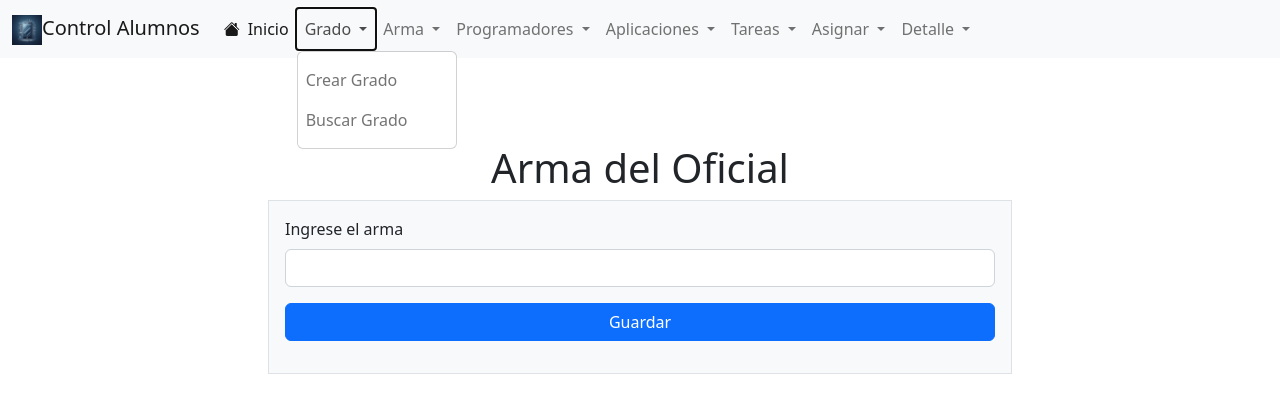
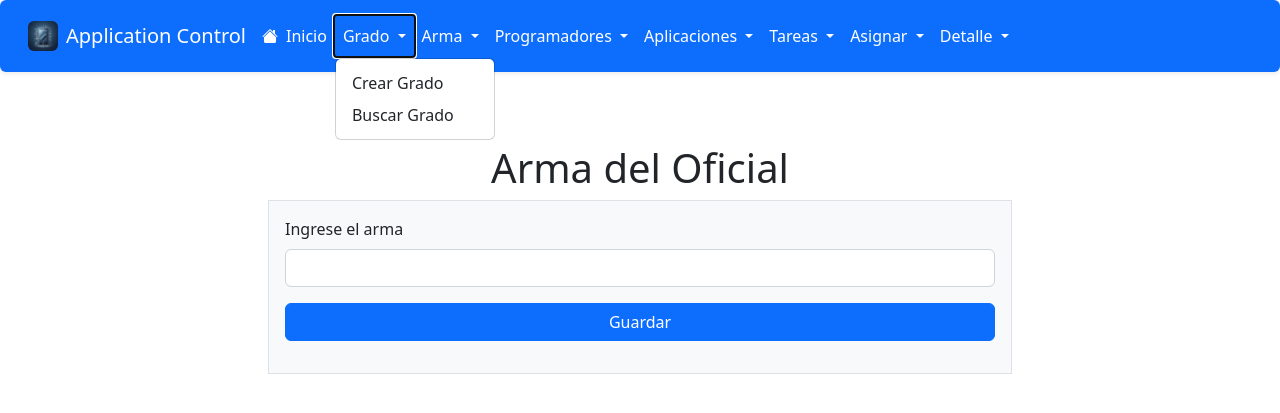
Before and after one commit to joseromaldo/forma_D, a PHP site: page /armas/index.php in a window 1280 px wide, after a click on "Grado". Shown: the top 413 px of the page. Run offline with PHP 8.4, Linux system fonts and the light colour scheme.

Commit message:
Modificación de Navbar, creación de la página principal Home y se agrega nueva imagen para dicha página

```diff
--- a/vistas/templates/navbar.php
+++ b/vistas/templates/navbar.php
@@ -1,106 +1,78 @@
-<nav class="navbar fixed-top navbar-expand-lg bg-light">
+<nav class="navbar fixed-top navbar-expand-lg bg-primary shadow-sm p-3 mb-5 rounded">
   <div class="container-fluid">
-    <a class="navbar-brand" href="#"><img src="/forma_D/src/images/logo.jpeg" alt="Logo" width="30" height="30">Control Alumnos</a>
+    <a class="navbar-brand me-2 d-flex align-items-center text-white" href="../home/home.php">
+      <img src="/forma_D/src/images/logo.jpeg" alt="Logo" width="30" height="30" class="me-2 rounded">
+      <span>Application Control</span>
+    </a>
     <button class="navbar-toggler" type="button" data-bs-toggle="collapse" data-bs-target="#navbarScroll" aria-controls="navbarScroll" aria-expanded="false" aria-label="Toggle navigation">
       <span class="navbar-toggler-icon"></span>
     </button>
     <div class="collapse navbar-collapse" id="navbarScroll">
-      <ul class="navbar-nav me-auto my-2 my-lg-0" style="--bs-scroll-height: 100px;">
+      <ul class="navbar-nav me-auto my-2 my-lg-0 navbar-nav-scroll" style="--bs-scroll-height: 100px;">
         <li class="nav-item">
-          <a class="nav-link active" aria-current="page" href="#"><i class="bi bi-house-fill me-2"></i>Inicio</a>
+          <a class="nav-link active text-white" aria-current="page" href="../home/home.php"><i class="bi bi-house-fill me-2"></i>Inicio</a>
         </li>
-
         <li class="nav-item dropdown">
-          <a class="nav-link dropdown-toggle" href="#" role="button" data-bs-toggle="dropdown" aria-expanded="false">
+          <a class="nav-link dropdown-toggle text-white" href="#" role="button" data-bs-toggle="dropdown" aria-expanded="false">
             Grado
           </a>
           <ul class="dropdown-menu">
-            <li class="nav-item">
-              <a class="nav-link" href="/forma_D/vistas/grados/index.php">Crear Grado</a>
-            </li>
-            <li class="nav-item">
-              <a class="nav-link" href="/forma_D/vistas/grados/buscar.php">Buscar Grado</a>
-            </li>
+            <li><a class="dropdown-item" href="/forma_D/vistas/grados/index.php">Crear Grado</a></li>
+            <li><a class="dropdown-item" href="/forma_D/vistas/grados/buscar.php">Buscar Grado</a></li>
           </ul>
         </li>
-
         <li class="nav-item dropdown">
-          <a class="nav-link dropdown-toggle" href="#" role="button" data-bs-toggle="dropdown" aria-expanded="false">
+          <a class="nav-link dropdown-toggle text-white" href="#" role="button" data-bs-toggle="dropdown" aria-expanded="false">
             Arma
           </a>
           <ul class="dropdown-menu">
-            <li class="nav-item">
-              <a class="nav-link" href="/forma_D/vistas/armas/index.php">Crear Arma</a>
-            </li>
-            <li class="nav-item">
-              <a class="nav-link" href="/forma_D/vistas/armas/buscar.php">Buscar Arma</a>
-            </li>
+            <li><a class="dropdown-item" href="/forma_D/vistas/armas/index.php">Crear Arma</a></li>
+            <li><a class="dropdown-item" href="/forma_D/vistas/armas/buscar.php">Buscar Arma</a></li>
           </ul>
         </li>
-
         <li class="nav-item dropdown">
-          <a class="nav-link dropdown-toggle" href="#" role="button" data-bs-toggle="dropdown" aria-expanded="false">
+          <a class="nav-link dropdown-toggle text-white" href="#" role="button" data-bs-toggle="dropdown" aria-expanded="false">
             Programadores
           </a>
           <ul class="dropdown-menu">
-            <li class="nav-item">
-              <a class="nav-link" href="/forma_D/vistas/programador/index.php">Registrar programadores</a>
-            </li>
-            <li class="nav-item">
-              <a class="nav-link" href="/forma_D/vistas/programador/buscar.php">Buscar programadores</a>
-            </li>
+            <li><a class="dropdown-item" href="/forma_D/vistas/programador/index.php">Registrar programadores</a></li>
+            <li><a class="dropdown-item" href="/forma_D/vistas/programador/buscar.php">Buscar programadores</a></li>
           </ul>
         </li>
         <li class="nav-item dropdown">
-          <a class="nav-link dropdown-toggle" href="#" role="button" data-bs-toggle="dropdown" aria-expanded="false">
+          <a class="nav-link dropdown-toggle text-white" href="#" role="button" data-bs-toggle="dropdown" aria-expanded="false">
             Aplicaciones
           </a>
           <ul class="dropdown-menu">
-            <li class="nav-item">
-              <a class="nav-link" href="/forma_D/vistas/aplicaciones/index.php">Crear aplicaciones</a>
-            </li>
-            <li class="nav-item">
-              <a class="nav-link" href="/forma_D/vistas/aplicaciones/buscar.php">Buscar aplicaciones</a>
-            </li>
+            <li><a class="dropdown-item" href="/forma_D/vistas/aplicaciones/index.php">Crear aplicaciones</a></li>
+            <li><a class="dropdown-item" href="/forma_D/vistas/aplicaciones/buscar.php">Buscar aplicaciones</a></li>
           </ul>
         </li>
         <li class="nav-item dropdown">
-          <a class="nav-link dropdown-toggle" href="#" role="button" data-bs-toggle="dropdown" aria-expanded="false">
+          <a class="nav-link dropdown-toggle text-white" href="#" role="button" data-bs-toggle="dropdown" aria-expanded="false">
             Tareas
           </a>
           <ul class="dropdown-menu">
-            <li class="nav-item">
-              <a class="nav-link" href="/forma_D/vistas/tareas/index.php">Crear Tareas</a>
-            </li>
-            <li class="nav-item">
-              <a class="nav-link" href="/forma_D/vistas/tareas/buscar.php">Buscar Tareas</a>
-            </li>
+            <li><a class="dropdown-item" href="/forma_D/vistas/tareas/index.php">Crear Tareas</a></li>
+            <li><a class="dropdown-item" href="/forma_D/vistas/tareas/buscar.php">Buscar Tareas</a></li>
           </ul>
         </li>
         <li class="nav-item dropdown">
-          <a class="nav-link dropdown-toggle" href="#" role="button" data-bs-toggle="dropdown" aria-expanded="false">
+          <a class="nav-link dropdown-toggle text-white" href="#" role="button" data-bs-toggle="dropdown" aria-expanded="false">
             Asignar
           </a>
           <ul class="dropdown-menu">
-            <li class="nav-item">
-              <a class="nav-link" href="/forma_D/vistas/asignar/index.php"> Asignar aplicaciones</a>
-            </li>
-            <li class="nav-item">
-              <a class="nav-link" href="/forma_D/vistas/asignar/buscar.php">Buscar asignaciones</a>
-            </li>
+            <li><a class="dropdown-item" href="/forma_D/vistas/asignar/index.php">Asignar aplicaciones</a></li>
+            <li><a class="dropdown-item" href="/forma_D/vistas/asignar/buscar.php">Buscar asignaciones</a></li>
           </ul>
         </li>
         <li class="nav-item dropdown">
-          <a class="nav-link  dropdown-toggle" href="#" role="button" data-bs-toggle="dropdown" aria-expanded="false">
+          <a class="nav-link dropdown-toggle text-white" href="#" role="button" data-bs-toggle="dropdown" aria-expanded="false">
             Detalle
           </a>
           <ul class="dropdown-menu">
-            <li class="nav-item">
-              <a class="nav-link" href="/forma_D/vistas/detalle/index.php">Registro de detalles </a>
-            </li>
-            <li class="nav-item">
-              <a class="nav-link" href="/forma_D/vistas/detalle/buscar.php">Buscar detalles</a>
-            </li>
+            <li><a class="dropdown-item" href="/forma_D/vistas/detalle/index.php">Registro de detalles</a></li>
+            <li><a class="dropdown-item" href="/forma_D/vistas/detalle/buscar.php">Buscar detalles</a></li>
           </ul>
         </li>
       </ul>
```
Also changed, not shown: vistas/home/home.php (added, +20 -0 lines), src/images/foto.jpg (added).
